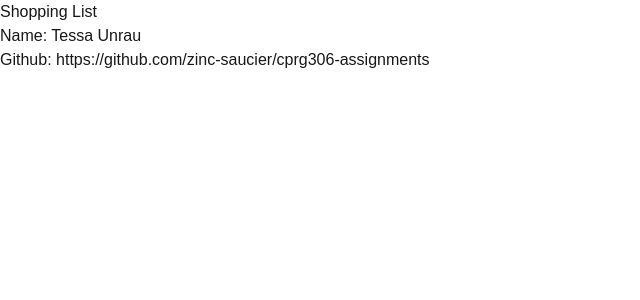
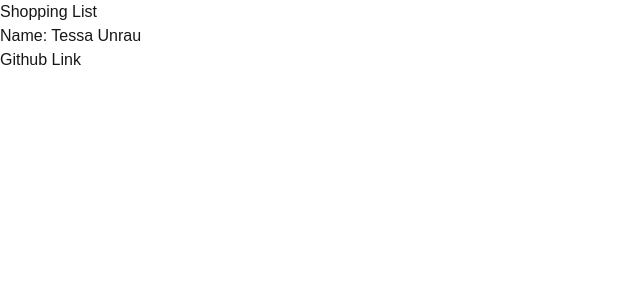
Before and after one commit to zinc-saucier/cprg306-assignments, a Next.js app: page /week-2 in a window 1280 px wide. Shown: the top 300 px of the page, without its empty margins (0-640 px from the left). Built offline with nearby package versions, Linux system fonts and the light colour scheme.

Commit message:
updated links

```diff
--- a/app/week-2/studentInfo.tsx
+++ b/app/week-2/studentInfo.tsx
@@ -1,8 +1,10 @@
+import Link from "next/link"
+
 export default function StudentInfo() {
   return (
-    <main>
+    <div>
       <h1>Name: Tessa Unrau</h1>
-      <h2>Github: https://github.com/zinc-saucier/cprg306-assignments</h2>
-    </main>
+      <Link href="https://github.com/zinc-saucier/cprg306-assignments">Github Link</Link>
+    </div>
   );
 }
```
